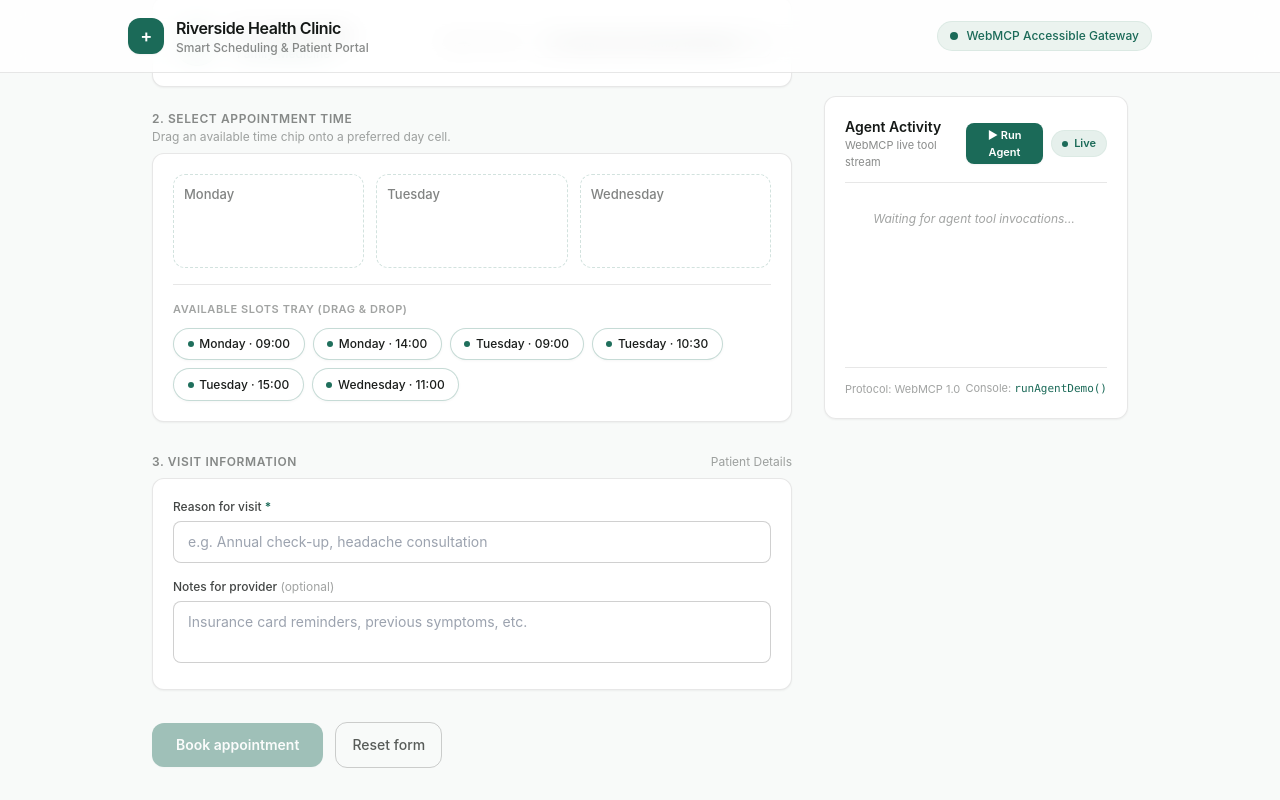
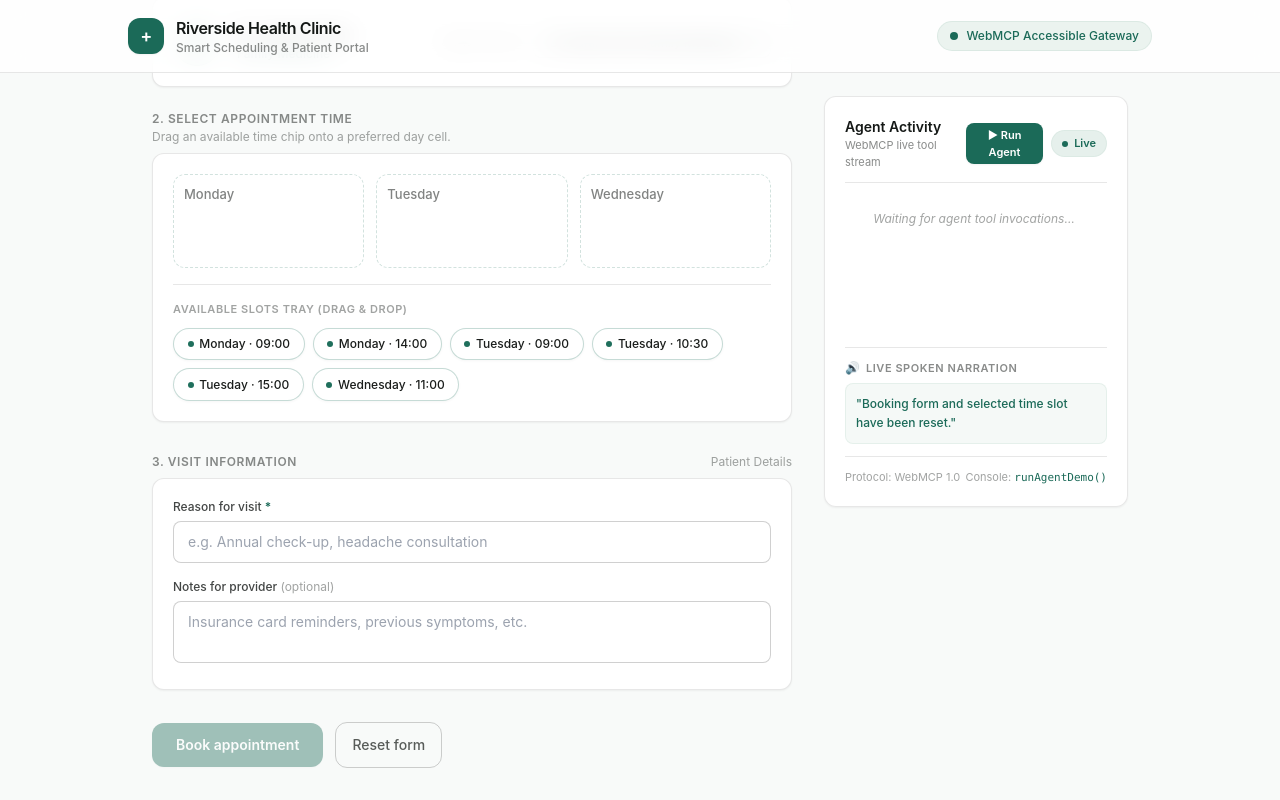
Before and after one commit to Truella/aidra, a plain HTML site: page index.html in a window 1280 px wide. Both pictures are taken after a click on the button "Reset form". Shown: the part 132-932 px from the top of the page. Drawn offline with nearby package versions, Linux system fonts and the light colour scheme.

Commit message:
feat: enhance accessibility features with live narration and activity log updates

```diff
--- a/index.html
+++ b/index.html
@@ -170,11 +170,25 @@
               </span>
             </div>
           </div>
-          <div id="activity-log-panel" class="min-h-[160px] max-h-[400px] overflow-y-auto pr-1">
+          <div id="activity-log-panel" class="min-h-[140px] max-h-[300px] overflow-y-auto pr-1">
             <div id="activity-log-list" class="space-y-1.5">
               <p id="activity-log-empty" class="text-xs text-ink/40 italic py-4 text-center">Waiting for agent tool invocations…</p>
             </div>
           </div>
+
+          <!-- Live Narration Subtitle Box (Accessibility Transparency) -->
+          <div class="mt-3 pt-3 border-t border-ink/10">
+            <div class="flex items-center gap-1.5 mb-1.5">
+              <span class="text-xs">🔊</span>
+              <span class="text-[11px] font-semibold uppercase tracking-wider text-ink/50">Live Spoken Narration</span>
+            </div>
+            <div class="rounded-lg bg-teal-soft/40 border border-teal-border/40 p-2.5">
+              <p id="narration-caption" class="text-xs text-teal font-medium leading-relaxed italic">
+                Ready for user interaction or agent tool calls…
+              </p>
+            </div>
+          </div>
+
           <div class="mt-3 pt-3 border-t border-ink/10 text-[11px] text-ink/40 flex items-center justify-between">
             <span>Protocol: WebMCP 1.0</span>
             <span>Console: <code class="font-mono text-teal">runAgentDemo()</code></span>
--- a/js/announcer.js
+++ b/js/announcer.js
@@ -3,13 +3,20 @@
 const announcerEl = document.getElementById('announcer');
 
 /**
- * Announce a message via the aria-live region.
+ * Announce a message via the aria-live region and update the visual narration caption.
  * Clears then re-sets on a short delay so screen readers re-announce even
  * if the message text is identical to the previous announcement — a known
  * ARIA gotcha (identical text back-to-back is sometimes not re-announced).
  * @param {string} message
  */
 export function announce(message) {
+  const captionEl = document.getElementById('narration-caption');
+  if (captionEl) {
+    captionEl.textContent = `"${message}"`;
+    captionEl.classList.remove('italic', 'text-ink/40');
+    captionEl.classList.add('text-teal', 'font-medium');
+  }
+
   if (!announcerEl) return;
   announcerEl.textContent = '';
   window.setTimeout(() => {
@@ -61,10 +68,19 @@ export function logToolActivity(toolName, status = '') {
 }
 
 /**
- * Reset the agent activity log back to its initial waiting state.
+ * Reset the agent activity log and narration caption back to their initial waiting state.
  */
 export function clearToolActivity() {
   const logList = document.getElementById('activity-log-list');
-  if (!logList) return;
-  logList.innerHTML = `<p id="activity-log-empty" class="text-xs text-ink/40 italic py-4 text-center">Waiting for agent tool invocations…</p>`;
+  if (logList) {
+    logList.innerHTML = `<p id="activity-log-empty" class="text-xs text-ink/40 italic py-4 text-center">Waiting for agent tool invocations…</p>`;
+  }
+
+  const captionEl = document.getElementById('narration-caption');
+  if (captionEl) {
+    captionEl.textContent = 'Ready for user interaction or agent tool calls…';
+    captionEl.classList.add('italic');
+    captionEl.classList.remove('font-medium', 'text-teal');
+    captionEl.classList.add('text-ink/40');
+  }
 }
```
